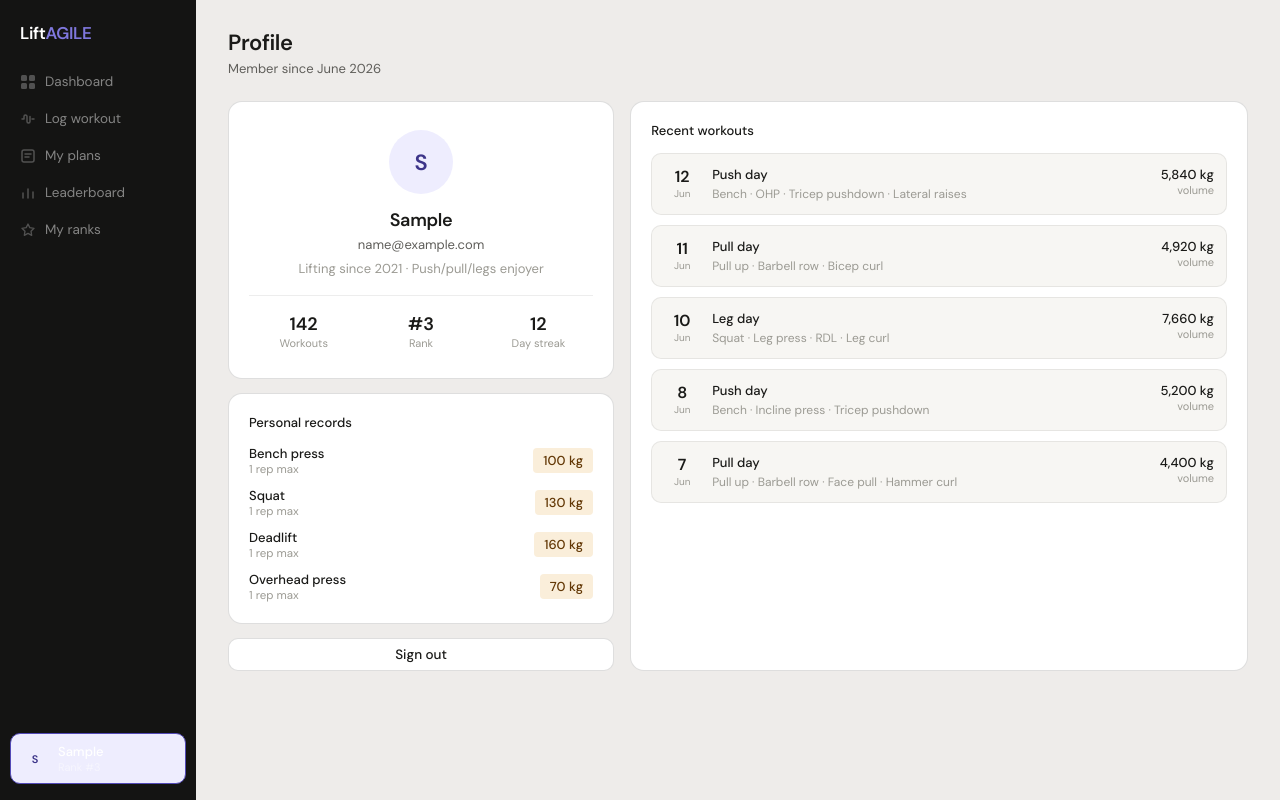
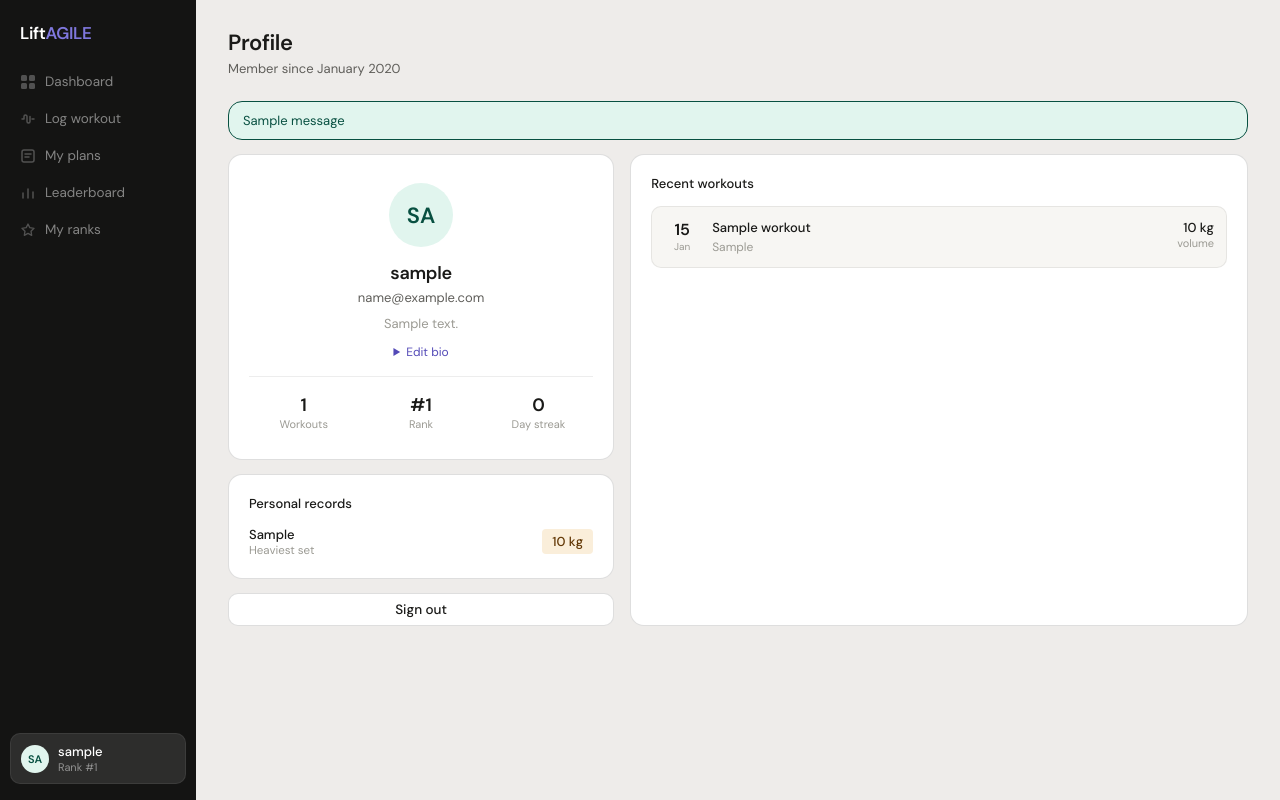
Before and after one commit to pat-caputi/agile-web-development, a Flask app: page /profile in a window 1280 px wide. Run offline with Flask 3, Linux system fonts and the light colour scheme; the visitor is signed in with stand-in values (Sample User, id 1); tables that the repository leaves empty hold one stand-in row (values such as "Sample post"); one stand-in notice (Sample message) is shown.

Commit message:
Show real user data on the profile page
- Profile card pulls from the logged-in User
- Personal records computed from the user's workout history
- Editable bio in a <details> disclosure with a 280-char limit
- Empty states for users with no workouts or PRs yet
- Member-since date taken from User.created_at

```diff
--- a/templates/profile.html
+++ b/templates/profile.html
@@ -28,7 +28,7 @@
       <svg width="16" height="16" viewBox="0 0 16 16" fill="none"><path d="M3 13V8m5 5V4m5 9V7" stroke="currentColor" stroke-width="1.5" stroke-linecap="round"/></svg>
       Leaderboard
     </a>
-    <a href="{{ url_for('ranks') }}" class="nav-link {% if request.endpoint == 'ranks' %}active{% endif %}">
+    <a href="{{ url_for('ranks') }}" class="nav-link">
       <svg width="16" height="16" viewBox="0 0 16 16" fill="none">
         <path d="M8 2l1.8 3.6L14 6.3l-3 2.9.7 4.1L8 11.4l-3.7 1.9.7-4.1-3-2.9 4.2-.7z"
               stroke="currentColor" stroke-width="1.3" stroke-linejoin="round"/>
@@ -36,11 +36,12 @@
       My ranks
     </a>
     <div class="nav-spacer"></div>
-    <a href="{{ url_for('profile') }}" class="nav-user" style="background:var(--accent-light);border-color:var(--accent);">
-      <div class="avatar" style="background:var(--accent-light);color:var(--accent-dark);">{{ (user.username.split()[0][0] + (user.username.split()[1][0] if user.username.split()|length > 1 else '')).upper() }}</div>
+    {% set p = avatar_palette(user.id) %}
+    <a href="{{ url_for('profile') }}" class="nav-user" style="background:var(--sb-active);">
+      <div class="avatar" style="background:{{ p.bg }};color:{{ p.fg }};">{{ initials(user.username) }}</div>
       <div>
-        <div class="nav-user-name">{{ user.username.title() }}</div>
-        <div class="nav-user-rank">Rank #3</div>
+        <div class="nav-user-name">{{ user.username }}</div>
+        <div class="nav-user-rank">{% if rank %}Rank #{{ rank }}{% else %}New lifter{% endif %}</div>
       </div>
     </a>
   </nav>
@@ -49,157 +50,129 @@
   <main class="main">
     <div class="page-header">
       <h1 class="page-title">Profile</h1>
-      <p class="page-sub">Member since June 2026</p>
+      <p class="page-sub">Member since {{ user.created_at.strftime('%B %Y') }}</p>
     </div>
+
+    {% with messages = get_flashed_messages() %}
+      {% if messages %}
+        <div class="card" style="background:var(--success-bg);color:var(--success-text);border:0.5px solid var(--success-text);margin-bottom:14px;padding:10px 14px;font-size:13px;">
+          {{ messages[0] }}
+        </div>
+      {% endif %}
+    {% endwith %}
 
     <div style="display:grid;grid-template-columns:minmax(0,1fr) minmax(0,1.6fr);gap:16px;">
 
-      <!-- Left: profile card -->
+      <!-- Left column: profile, PRs, sign-out -->
       <div style="display:flex;flex-direction:column;gap:14px;">
+
+        <!-- Profile card -->
         <div class="card" style="text-align:center;padding:28px 20px;">
-          <div class="avatar avatar-lg" style="background:var(--accent-light);color:var(--accent-dark);margin:0 auto 14px;width:64px;height:64px;font-size:22px;">{{ (user.username.split()[0][0] + (user.username.split()[1][0] if user.username.split()|length > 1 else '')).upper() }}</div>
-          <div style="font-size:18px;font-weight:600;letter-spacing:-0.3px;">{{ user.username.title() }}</div>
+          <div class="avatar avatar-lg"
+               style="background:{{ p.bg }};color:{{ p.fg }};margin:0 auto 14px;">
+            {{ initials(user.username) }}
+          </div>
+          <div style="font-size:18px;font-weight:600;letter-spacing:-0.3px;">{{ user.username }}</div>
           <div style="font-size:13px;color:var(--text-secondary);margin-top:4px;">{{ user.email }}</div>
-          <div style="font-size:13px;color:var(--text-tertiary);margin-top:6px;line-height:1.5;">Lifting since 2021 · Push/pull/legs enjoyer</div>
+
+          {% if user.bio %}
+            <div style="font-size:13px;color:var(--text-tertiary);margin-top:8px;line-height:1.5;">{{ user.bio }}</div>
+          {% endif %}
+
+          <details style="margin-top:10px;font-size:12px;">
+            <summary style="cursor:pointer;color:var(--accent);user-select:none;">{{ 'Edit bio' if user.bio else 'Add a bio' }}</summary>
+            <form method="POST" action="{{ url_for('profile') }}" style="margin-top:10px;text-align:left;">
+              <textarea name="bio" maxlength="280" rows="3"
+                        placeholder="A short note about your training..."
+                        style="width:100%;padding:8px 10px;border:0.5px solid var(--border-md);border-radius:var(--radius-sm);background:var(--surface-2);font-family:var(--font);font-size:13px;color:var(--text-primary);resize:vertical;">{{ user.bio or '' }}</textarea>
+              <button type="submit" class="btn btn-primary" style="margin-top:8px;font-size:12px;padding:6px 14px;">Save</button>
+            </form>
+          </details>
+
           <div style="margin-top:16px;padding-top:16px;border-top:0.5px solid var(--border);display:grid;grid-template-columns:1fr 1fr 1fr;gap:8px;">
             <div>
-              <div style="font-size:18px;font-weight:600;">142</div>
+              <div style="font-size:18px;font-weight:600;">{{ total_workouts }}</div>
               <div style="font-size:11px;color:var(--text-tertiary);">Workouts</div>
             </div>
             <div>
-              <div style="font-size:18px;font-weight:600;">#3</div>
+              <div style="font-size:18px;font-weight:600;">{% if rank %}#{{ rank }}{% else %}—{% endif %}</div>
               <div style="font-size:11px;color:var(--text-tertiary);">Rank</div>
             </div>
             <div>
-              <div style="font-size:18px;font-weight:600;">12</div>
+              <div style="font-size:18px;font-weight:600;">{{ streak }}</div>
               <div style="font-size:11px;color:var(--text-tertiary);">Day streak</div>
             </div>
           </div>
         </div>
 
+        <!-- Personal records card -->
         <div class="card">
           <div class="card-title">Personal records</div>
+          {% if records %}
             <div style="display:flex;flex-direction:column;gap:10px;">
+              {% for r in records %}
                 <div style="display:flex;justify-content:space-between;align-items:center;">
                   <div>
-                <div style="font-size:13px;font-weight:500;">Bench press</div>
-                <div style="font-size:11.5px;color:var(--text-tertiary);">1 rep max</div>
+                    <div style="font-size:13px;font-weight:500;">{{ r.exercise }}</div>
+                    <div style="font-size:11.5px;color:var(--text-tertiary);">Heaviest set</div>
                   </div>
-              <span class="badge badge-pr" style="font-size:13px;padding:4px 10px;">100 kg</span>
+                  <span class="badge badge-pr" style="font-size:13px;padding:4px 10px;">{{ r.weight }} kg</span>
                 </div>
-            <div style="display:flex;justify-content:space-between;align-items:center;">
-              <div>
-                <div style="font-size:13px;font-weight:500;">Squat</div>
-                <div style="font-size:11.5px;color:var(--text-tertiary);">1 rep max</div>
+              {% endfor %}
             </div>
-              <span class="badge badge-pr" style="font-size:13px;padding:4px 10px;">130 kg</span>
+          {% else %}
+            <div style="text-align:center;padding:18px 0;color:var(--text-tertiary);font-size:12.5px;">
+              No PRs yet — log a set to set your first record.
             </div>
-            <div style="display:flex;justify-content:space-between;align-items:center;">
-              <div>
-                <div style="font-size:13px;font-weight:500;">Deadlift</div>
-                <div style="font-size:11.5px;color:var(--text-tertiary);">1 rep max</div>
-              </div>
-              <span class="badge badge-pr" style="font-size:13px;padding:4px 10px;">160 kg</span>
-            </div>
-            <div style="display:flex;justify-content:space-between;align-items:center;">
-              <div>
-                <div style="font-size:13px;font-weight:500;">Overhead press</div>
-                <div style="font-size:11.5px;color:var(--text-tertiary);">1 rep max</div>
-              </div>
-              <span class="badge badge-pr" style="font-size:13px;padding:4px 10px;">70 kg</span>
-            </div>
-          </div>
+          {% endif %}
         </div>
 
         <a href="{{ url_for('logout') }}" class="btn btn-secondary btn-block">Sign out</a>
       </div>
 
-      <!-- Right: workout history -->
+      <!-- Right column: recent workouts -->
       <div class="card">
         <div class="card-title">Recent workouts</div>
+        {% if recent_workouts %}
           <div style="display:flex;flex-direction:column;gap:10px;">
-
+            {% for w in recent_workouts %}
               <div style="display:flex;align-items:flex-start;gap:12px;padding:12px;background:var(--surface-2);border-radius:var(--radius-md);border:0.5px solid var(--border);">
                 <div style="text-align:center;min-width:36px;">
-              <div style="font-size:16px;font-weight:600;">12</div>
-              <div style="font-size:10px;color:var(--text-tertiary);">Jun</div>
+                  <div style="font-size:16px;font-weight:600;">{{ w.date.strftime('%d') }}</div>
+                  <div style="font-size:10px;color:var(--text-tertiary);">{{ w.date.strftime('%b') }}</div>
                 </div>
-            <div style="flex:1;">
-              <div style="font-size:13px;font-weight:500;margin-bottom:3px;">Push day</div>
-              <div style="font-size:12px;color:var(--text-tertiary);">Bench · OHP · Tricep pushdown · Lateral raises</div>
+                <div style="flex:1;min-width:0;">
+                  <div style="font-size:13px;font-weight:500;margin-bottom:3px;">{{ w.name }}</div>
+                  <div style="font-size:12px;color:var(--text-tertiary);overflow:hidden;text-overflow:ellipsis;">
+                    {% if w.exercise_summary %}
+                      {{ w.exercise_summary | join(' · ') }}
+                    {% else %}
+                      No exercises logged
+                    {% endif %}
+                  </div>
                 </div>
                 <div style="text-align:right;">
-              <div style="font-size:13px;font-weight:500;">5,840 kg</div>
+                  <div style="font-size:13px;font-weight:500;">{{ '{:,}'.format(w.volume|int) }} kg</div>
                   <div style="font-size:11px;color:var(--text-tertiary);">volume</div>
                 </div>
               </div>
-
-          <div style="display:flex;align-items:flex-start;gap:12px;padding:12px;background:var(--surface-2);border-radius:var(--radius-md);border:0.5px solid var(--border);">
-            <div style="text-align:center;min-width:36px;">
-              <div style="font-size:16px;font-weight:600;">11</div>
-              <div style="font-size:10px;color:var(--text-tertiary);">Jun</div>
+            {% endfor %}
           </div>
-            <div style="flex:1;">
-              <div style="font-size:13px;font-weight:500;margin-bottom:3px;">Pull day</div>
-              <div style="font-size:12px;color:var(--text-tertiary);">Pull up · Barbell row · Bicep curl</div>
+        {% else %}
+          <div style="text-align:center;padding:48px 16px;color:var(--text-tertiary);">
+            <div style="font-size:32px;margin-bottom:8px;">📋</div>
+            <div style="font-size:14px;font-weight:500;color:var(--text-secondary);margin-bottom:4px;">No workouts yet</div>
+            <p style="font-size:12.5px;max-width:280px;margin:0 auto 14px;">
+              Once you log your first session, your history will appear here.
+            </p>
+            <a href="{{ url_for('log_workout') }}" class="btn btn-primary">Log a workout</a>
           </div>
-            <div style="text-align:right;">
-              <div style="font-size:13px;font-weight:500;">4,920 kg</div>
-              <div style="font-size:11px;color:var(--text-tertiary);">volume</div>
-            </div>
-          </div>
-
-          <div style="display:flex;align-items:flex-start;gap:12px;padding:12px;background:var(--surface-2);border-radius:var(--radius-md);border:0.5px solid var(--border);">
-            <div style="text-align:center;min-width:36px;">
-              <div style="font-size:16px;font-weight:600;">10</div>
-              <div style="font-size:10px;color:var(--text-tertiary);">Jun</div>
-            </div>
-            <div style="flex:1;">
-              <div style="font-size:13px;font-weight:500;margin-bottom:3px;">Leg day</div>
-              <div style="font-size:12px;color:var(--text-tertiary);">Squat · Leg press · RDL · Leg curl</div>
-            </div>
-            <div style="text-align:right;">
-              <div style="font-size:13px;font-weight:500;">7,660 kg</div>
-              <div style="font-size:11px;color:var(--text-tertiary);">volume</div>
-            </div>
-          </div>
-
-          <div style="display:flex;align-items:flex-start;gap:12px;padding:12px;background:var(--surface-2);border-radius:var(--radius-md);border:0.5px solid var(--border);">
-            <div style="text-align:center;min-width:36px;">
-              <div style="font-size:16px;font-weight:600;">8</div>
-              <div style="font-size:10px;color:var(--text-tertiary);">Jun</div>
-            </div>
-            <div style="flex:1;">
-              <div style="font-size:13px;font-weight:500;margin-bottom:3px;">Push day</div>
-              <div style="font-size:12px;color:var(--text-tertiary);">Bench · Incline press · Tricep pushdown</div>
-            </div>
-            <div style="text-align:right;">
-              <div style="font-size:13px;font-weight:500;">5,200 kg</div>
-              <div style="font-size:11px;color:var(--text-tertiary);">volume</div>
-            </div>
-          </div>
-
-          <div style="display:flex;align-items:flex-start;gap:12px;padding:12px;background:var(--surface-2);border-radius:var(--radius-md);border:0.5px solid var(--border);">
-            <div style="text-align:center;min-width:36px;">
-              <div style="font-size:16px;font-weight:600;">7</div>
-              <div style="font-size:10px;color:var(--text-tertiary);">Jun</div>
-            </div>
-            <div style="flex:1;">
-              <div style="font-size:13px;font-weight:500;margin-bottom:3px;">Pull day</div>
-              <div style="font-size:12px;color:var(--text-tertiary);">Pull up · Barbell row · Face pull · Hammer curl</div>
-            </div>
-            <div style="text-align:right;">
-              <div style="font-size:13px;font-weight:500;">4,400 kg</div>
-              <div style="font-size:11px;color:var(--text-tertiary);">volume</div>
-            </div>
-          </div>
-
-        </div>
+        {% endif %}
       </div>
 
     </div>
   </main>
 </div>
-<script src="js/main.js"></script>
+<script src="{{ url_for('static', filename='js/main.js') }}"></script>
 </body>
 </html>
```
Lines whose indentation alone changed are shown as unchanged.
